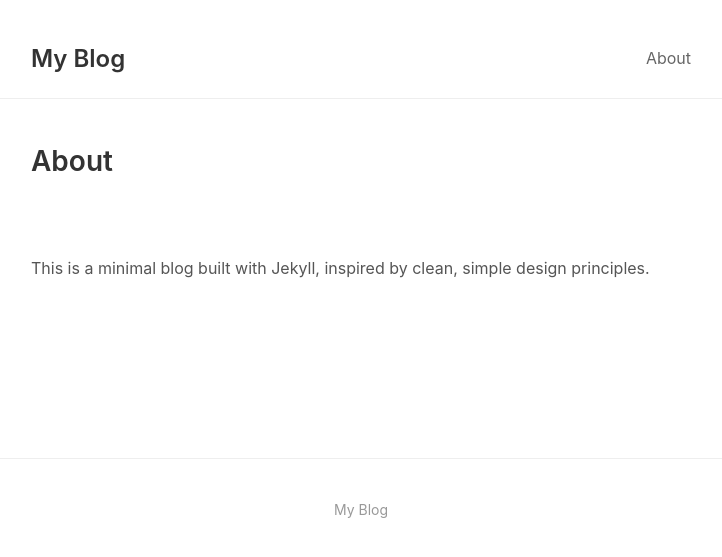
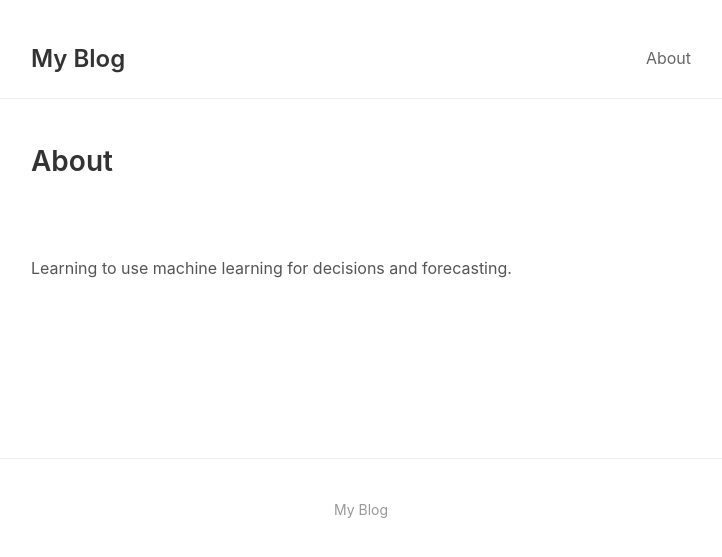
Before and after one commit to jameslilac/jameslilac.github.io, a Jekyll site: the page built from about.md, in a window 1280 px wide. Shown: the top 557 px of the page, without its empty margins (279-1001 px from the left). Built offline with Jekyll 4.4.1, drawn with Linux system fonts in a browser that asks for light colours.

Commit message:
Revise blog description to highlight machine learning
Updated the description to focus on machine learning.

```diff
--- a/about.md
+++ b/about.md
@@ -4,4 +4,4 @@ title: About
 permalink: /about/
 ---
 
-This is a minimal blog built with Jekyll, inspired by clean, simple design principles.
+Learning to use machine learning for decisions and forecasting.
```
